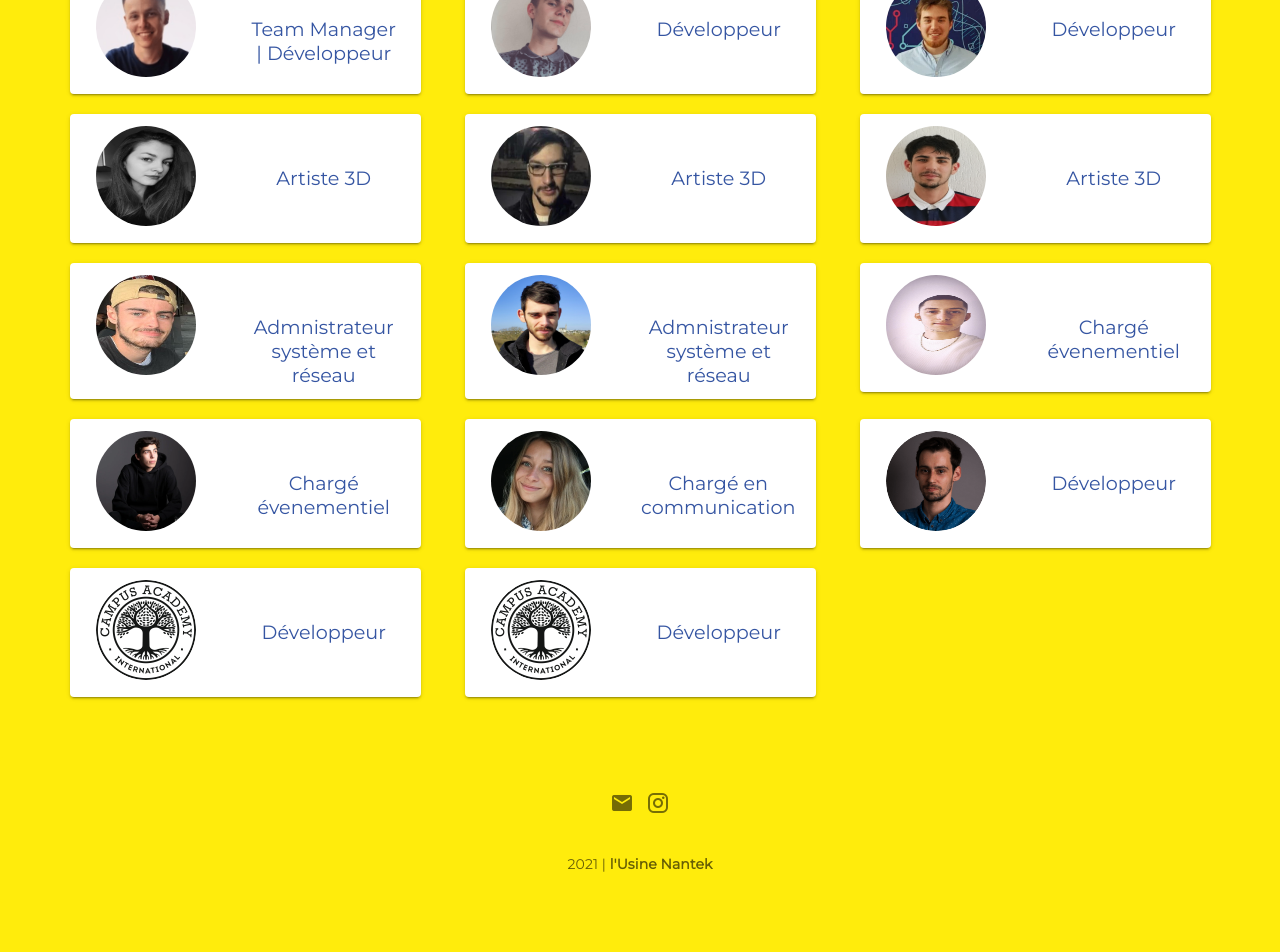
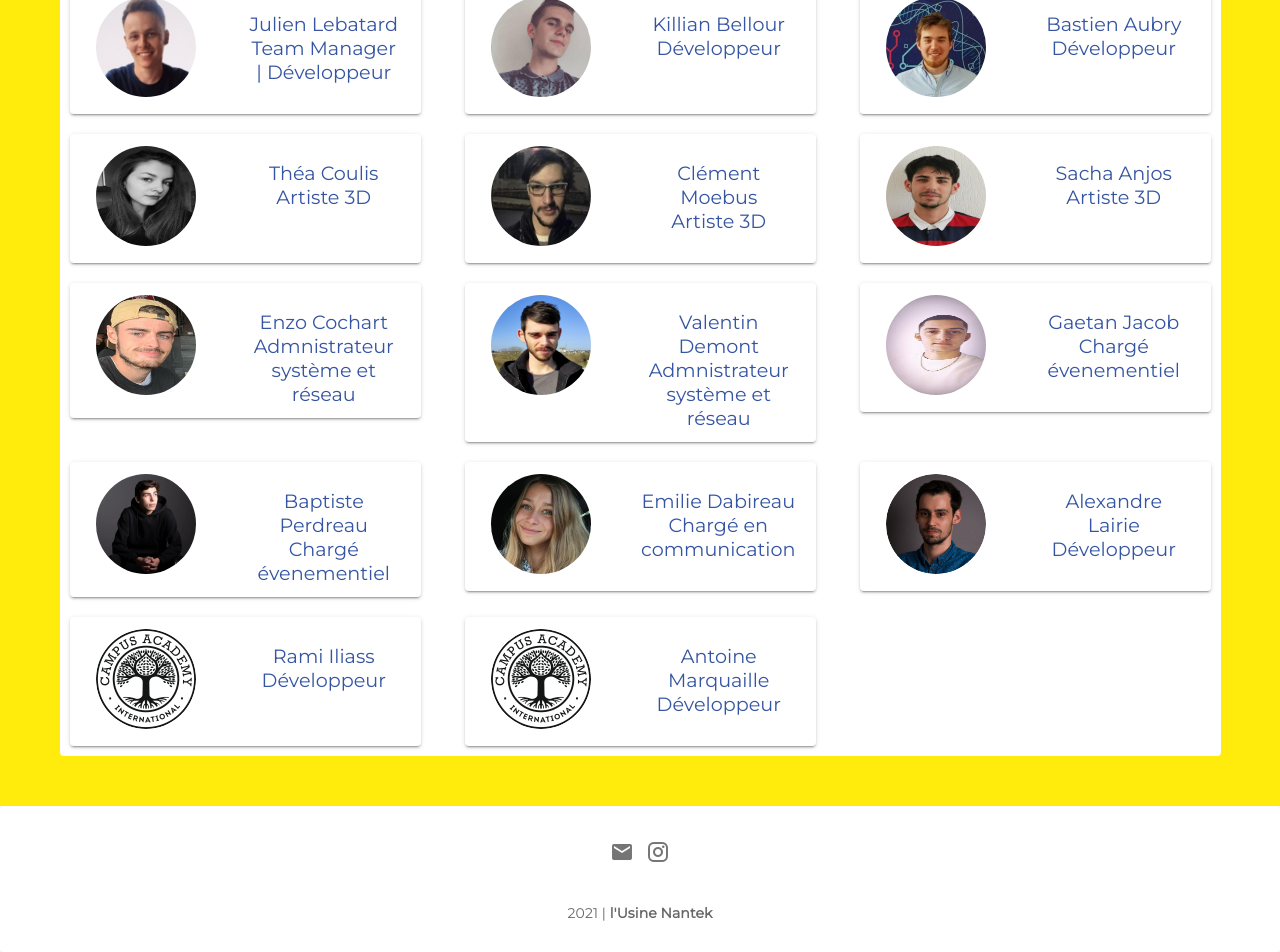
Before and after one commit to finaly55/warehouse3d, a Vue app: page /about in a window 1280 px wide. Shown: the part 733-1685 px from the top of the page. Before the commit the page ends 1636 px from the top, so only its background shows below. Built offline with nearby package versions, Linux system fonts and the light colour scheme.

Commit message:
about page updateé

```diff
--- a/src/views/About.vue
+++ b/src/views/About.vue
@@ -1,22 +1,22 @@
 <template>
-  <div class="about" style="margin-top: 50px;">
+  <div class="about" style="margin-top: 50px">
     <v-container>
       <v-alert color="#2A3B4D" dark icon="mdi-pencil" dense class="col-4"
         ><h2>L'usine Nantek en quelques mots</h2>
       </v-alert>
       <v-alert color="#2A3B4D" dark outlined style="margin-top: 50px">
         <h3>
-          <p>
+          <p class="text-left">
             L'usine Nantek est une agence nantaise qui répond à vos demande de
             créations digitales.
           </p>
           <br />
-          <p>
+          <p class="text-left">
             Soucieux de vous satisfaire, nous mettons tout en œuvre pour trouver
             des solutions qui sauront satisfaire l'exigence de vos attentes.
           </p>
           <br />
-          <p>
+          <p class="text-left">
             Les domaines variés que représentent nos équipiers rendent l'usine
             Nantek unique et qualifiée. Motivation, créativité, respect et
             professionnalisme sont les mots d'ordre de notre agence.
@@ -37,7 +37,7 @@
           <h2>Découvrez l'équipe de L'usine Nantek' !</h2>
         </v-alert>
       </div>
-      <v-card id="cardteam" style="background-color: #ffec0c;">
+      <v-card id="cardteam">
         <v-row>
           <v-col>
             <v-card id="uniqueavt">
@@ -45,7 +45,10 @@
                 <v-col>
                   <img src="../assets/1.png" alt="John" />
                 </v-col>
-                <v-col class="desc-text">Team Manager | Développeur</v-col>
+                <v-col class="desc-text"
+                  ><p>Julien Lebatard</p>
+                  Team Manager | Développeur</v-col
+                >
               </v-row>
             </v-card>
           </v-col>
@@ -55,7 +58,10 @@
                 <v-col>
                   <img src="../assets/2.png" alt="John" />
                 </v-col>
-                <v-col class="desc-text"> Développeur </v-col>
+                <v-col class="desc-text"
+                  ><p>Killian Bellour</p>
+                  Développeur
+                </v-col>
               </v-row>
             </v-card>
           </v-col>
@@ -65,7 +71,10 @@
                 <v-col>
                   <img src="../assets/3.png" alt="John" />
                 </v-col>
-                <v-col class="desc-text"> Développeur </v-col>
+                <v-col class="desc-text"
+                  ><p>Bastien Aubry</p>
+                  Développeur
+                </v-col>
               </v-row>
             </v-card>
           </v-col>
@@ -77,7 +86,10 @@
                 <v-col>
                   <img src="../assets/4.png" alt="John" />
                 </v-col>
-                <v-col class="desc-text"> Artiste 3D </v-col>
+                <v-col class="desc-text"
+                  ><p>Théa Coulis</p>
+                  Artiste 3D
+                </v-col>
               </v-row>
             </v-card>
           </v-col>
@@ -87,7 +99,10 @@
                 <v-col>
                   <img src="../assets/5.png" alt="John" />
                 </v-col>
-                <v-col class="desc-text"> Artiste 3D </v-col>
+                <v-col class="desc-text"
+                  ><p>Clément Moebus</p>
+                  Artiste 3D
+                </v-col>
               </v-row>
             </v-card></v-col
           >
@@ -97,7 +112,10 @@
                 <v-col>
                   <img src="../assets/6.png" alt="John" />
                 </v-col>
-                <v-col class="desc-text"> Artiste 3D </v-col>
+                <v-col class="desc-text"
+                  ><p>Sacha Anjos</p>
+                  Artiste 3D
+                </v-col>
               </v-row>
             </v-card></v-col
           >
@@ -109,7 +127,8 @@
                 <v-col>
                   <img src="../assets/7.png" alt="John" />
                 </v-col>
-                <v-col class="desc-text">
+                <v-col class="desc-text"
+                  ><p>Enzo Cochart</p>
                   Admnistrateur système et réseau
                 </v-col>
               </v-row>
@@ -121,7 +140,8 @@
                 <v-col>
                   <img src="../assets/8.png" alt="John" />
                 </v-col>
-                <v-col class="desc-text">
+                <v-col class="desc-text"
+                  ><p>Valentin Demont</p>
                   Admnistrateur système et réseau
                 </v-col>
               </v-row>
@@ -133,7 +153,10 @@
                 <v-col>
                   <img src="../assets/9.png" alt="John" />
                 </v-col>
-                <v-col class="desc-text"> Chargé évenementiel </v-col>
+                <v-col class="desc-text"
+                  ><p>Gaetan Jacob</p>
+                  Chargé évenementiel
+                </v-col>
               </v-row>
             </v-card></v-col
           >
@@ -145,7 +168,10 @@
                 <v-col>
                   <img src="../assets/10.png" alt="John" />
                 </v-col>
-                <v-col class="desc-text"> Chargé évenementiel </v-col>
+                <v-col class="desc-text"
+                  ><p>Baptiste Perdreau</p>
+                  Chargé évenementiel
+                </v-col>
               </v-row>
             </v-card>
           </v-col>
@@ -155,7 +181,10 @@
                 <v-col>
                   <img src="../assets/11.png" alt="John" />
                 </v-col>
-                <v-col class="desc-text"> Chargé en communication </v-col>
+                <v-col class="desc-text"
+                  ><p>Emilie Dabireau</p>
+                  Chargé en communication
+                </v-col>
               </v-row>
             </v-card></v-col
           >
@@ -165,7 +194,10 @@
                 <v-col>
                   <img src="../assets/12.png" alt="John" />
                 </v-col>
-                <v-col class="desc-text"> Développeur </v-col>
+                <v-col class="desc-text"
+                  ><p>Alexandre Lairie</p>
+                  Développeur
+                </v-col>
               </v-row>
             </v-card></v-col
           >
@@ -177,7 +209,10 @@
                 <v-col>
                   <img src="../assets/13.png" alt="John" />
                 </v-col>
-                <v-col class="desc-text"> Développeur </v-col>
+                <v-col class="desc-text"
+                  ><p>Rami Iliass</p>
+                  Développeur
+                </v-col>
               </v-row>
             </v-card>
           </v-col>
@@ -187,15 +222,18 @@
                 <v-col>
                   <img src="../assets/13.png" alt="John" />
                 </v-col>
-                <v-col class="desc-text"> Développeur </v-col>
+                <v-col class="desc-text"
+                  ><p>Antoine Marquaille</p>
+                  Développeur
+                </v-col>
               </v-row>
             </v-card></v-col
           >
         </v-row>
       </v-card>
     </v-container>
-    <v-footer padless style="margin-top: 50px; background-color: #ffec0c;">
-      <v-card flat tile class="text-center col-12" style="background-color: #ffec0c;">
+    <v-footer padless style="margin-top: 50px">
+      <v-card flat tile class="text-center col-12">
         <v-card-text>
           <v-btn
             v-for="icon in icons"
@@ -228,6 +266,10 @@
 
 
 <style>
+.text-left {
+  text-align: left;
+  font-size: 22px;
+}
 #uniqueavt {
   margin: 10px;
   font-size: 1.2rem;
@@ -240,14 +282,13 @@
 #aboutcard {
   margin-top: 100px;
 }
-
 #cardteam {
   margin-top: 25px;
   box-shadow: none;
   border: none;
 }
 .desc-text {
-  margin-top: 40px;
+  margin-top: 15px;
   margin-right: 20px;
   color: #3555a2;
 }
```
